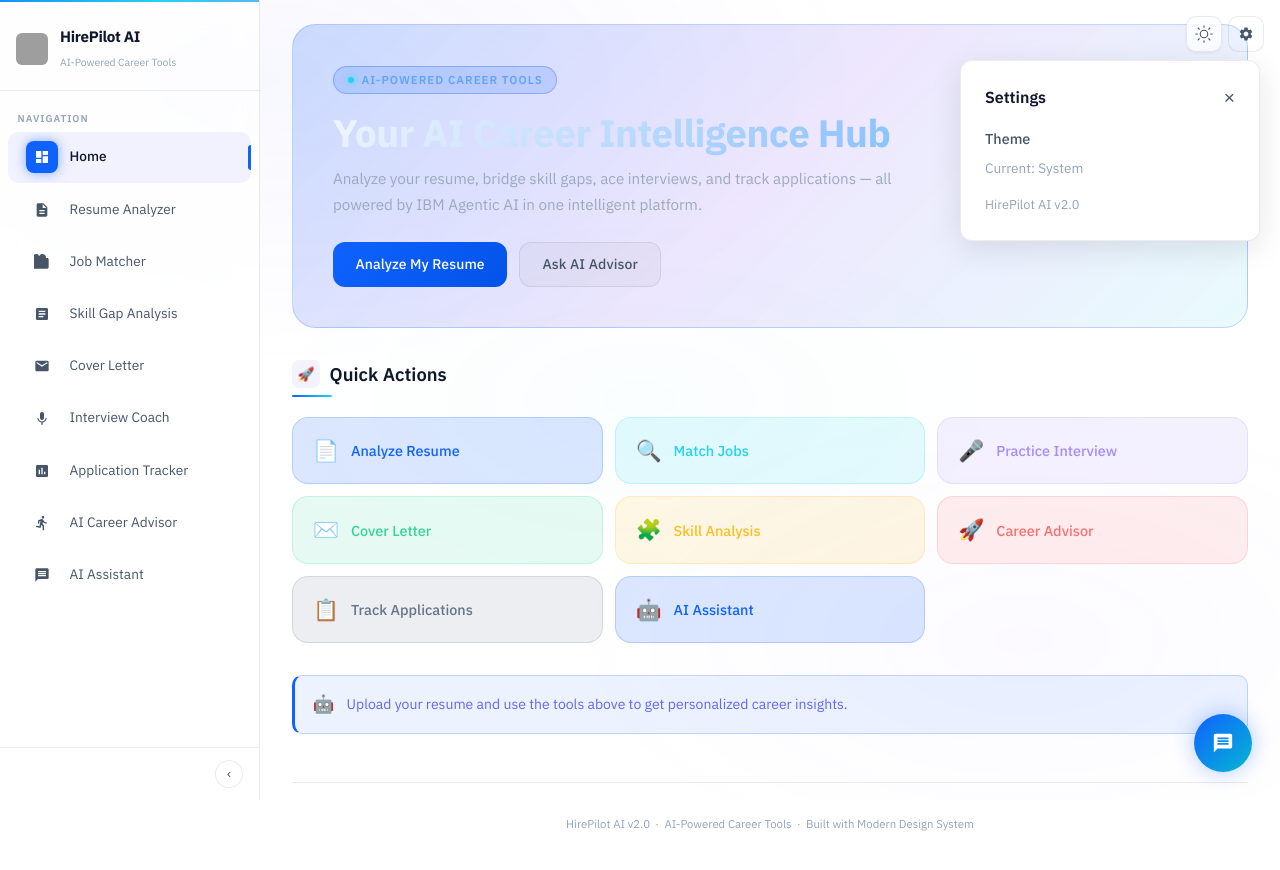
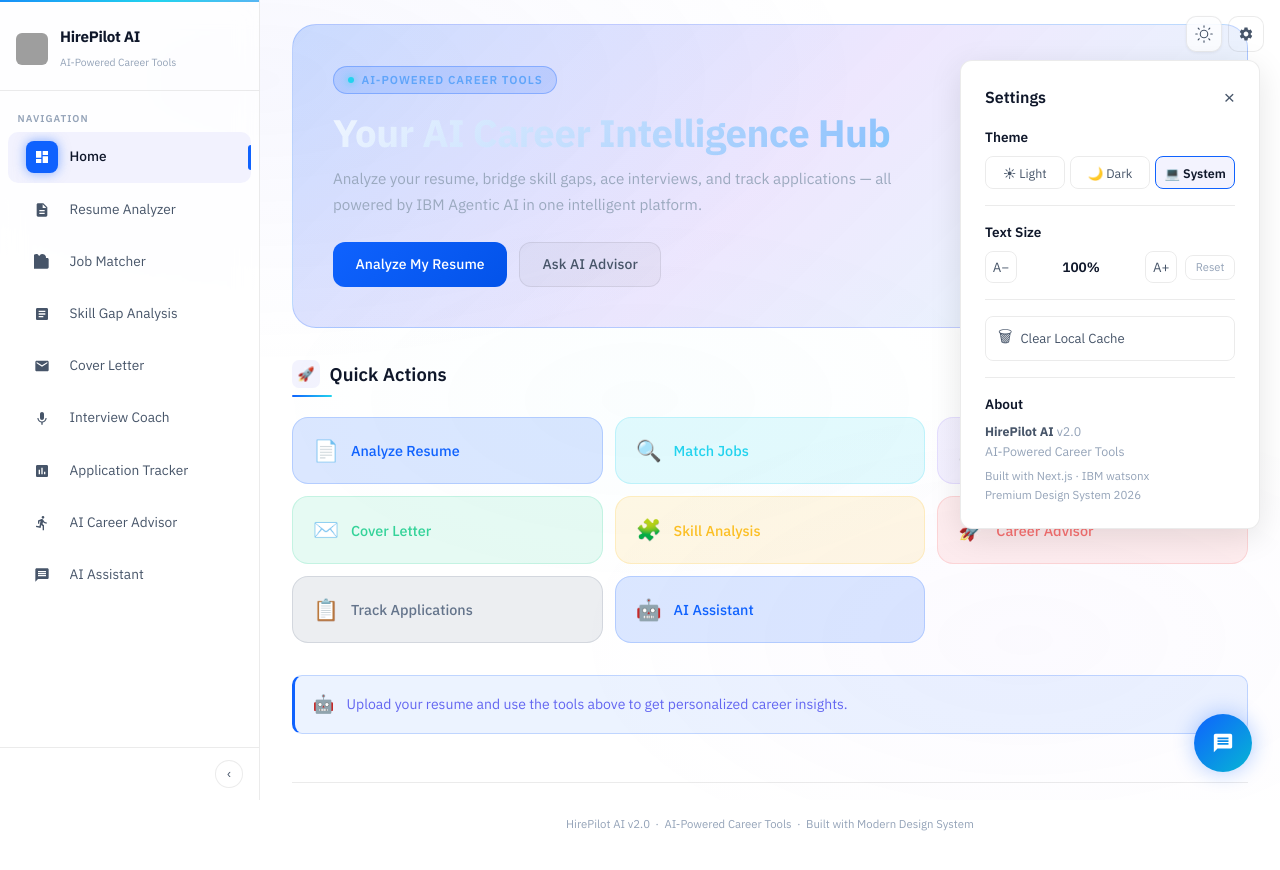
Before and after one commit to sougandhhhhh/HirePilot, a Next.js app: page / in a window 1280 px wide. Both pictures are taken after a click on the button 1246 px from the left and 34 px from the top of the page. Shown: the top 870 px of the page. Built offline with nearby package versions, Linux system fonts and the light colour scheme; grey boxes are pictures that could not be loaded.

Commit message:
Fix wxoLoader config format; add text size, cache clear, about to settings

```diff
--- a/components/Layout.js
+++ b/components/Layout.js
@@ -36,10 +36,23 @@
   const [mobileOpen, setMobileOpen] = useState(false);
   const [mounted, setMounted] = useState(false);
   const [showSettings, setShowSettings] = useState(false);
-  const { theme } = useTheme();
+  const [fontSize, setFontSize] = useState(100);
+  const { theme, setTheme } = useTheme();
 
   useEffect(() => { setMounted(true); }, []);
   useEffect(() => { setMobileOpen(false); }, [router.pathname]);
+
+  useEffect(() => {
+    try {
+      const saved = localStorage.getItem('hirepilot-font-size');
+      if (saved) setFontSize(parseInt(saved, 10));
+    } catch {}
+  }, []);
+
+  useEffect(() => {
+    document.documentElement.style.fontSize = `${fontSize}%`;
+    try { localStorage.setItem('hirepilot-font-size', String(fontSize)); } catch {}
+  }, [fontSize]);
 
   const toggleSettings = () => {
     setShowSettings(!showSettings);
@@ -208,14 +221,129 @@
               ×
             </button>
           </div>
-          <div style={{ marginBottom: '1rem' }}>
-            <label style={{ display: 'block', marginBottom: '0.5rem', fontSize: '0.9rem', fontWeight: 500, color: 'var(--text-secondary)' }}>Theme</label>
-            <div style={{ fontSize: '0.85rem', color: 'var(--text-muted)' }}>
-              Current: {theme.charAt(0).toUpperCase() + theme.slice(1)}
+
+          {/* Theme */}
+          <div style={{ marginBottom: '1rem', paddingBottom: '1rem', borderBottom: '1px solid var(--glass-border)' }}>
+            <label style={{ display: 'block', marginBottom: '0.5rem', fontSize: '0.85rem', fontWeight: 600, color: 'var(--text-primary)' }}>Theme</label>
+            <div style={{ display: 'flex', gap: '.35rem', flexWrap: 'wrap' }}>
+              {[
+                { id: 'light', label: '☀ Light' },
+                { id: 'dark', label: '🌙 Dark' },
+                { id: 'system', label: '💻 System' },
+              ].map((opt) => (
+                <button
+                  key={opt.id}
+                  onClick={() => setTheme(opt.id)}
+                  style={{
+                    flex: 1, minWidth: 70,
+                    padding: '.45rem .5rem',
+                    borderRadius: 8,
+                    border: theme === opt.id ? '1px solid var(--ibm-blue)' : '1px solid var(--glass-border)',
+                    background: theme === opt.id ? 'var(--ibm-blue-soft)' : 'transparent',
+                    color: theme === opt.id ? 'var(--text-primary)' : 'var(--text-secondary)',
+                    cursor: 'pointer',
+                    fontSize: '.78rem',
+                    fontWeight: theme === opt.id ? 600 : 400,
+                    fontFamily: 'inherit',
+                    transition: 'all .15s ease',
+                  }}
+                >
+                  {opt.label}
+                </button>
+              ))}
             </div>
           </div>
-          <div style={{ fontSize: '0.8rem', color: 'var(--text-muted)' }}>
-            HirePilot AI v2.0
+
+          {/* Text Size */}
+          <div style={{ marginBottom: '1rem', paddingBottom: '1rem', borderBottom: '1px solid var(--glass-border)' }}>
+            <label style={{ display: 'block', marginBottom: '0.5rem', fontSize: '0.85rem', fontWeight: 600, color: 'var(--text-primary)' }}>Text Size</label>
+            <div style={{ display: 'flex', alignItems: 'center', gap: '.5rem' }}>
+              <button
+                onClick={() => setFontSize(Math.max(80, fontSize - 10))}
+                disabled={fontSize <= 80}
+                style={{
+                  width: 32, height: 32, borderRadius: 8,
+                  border: '1px solid var(--glass-border)',
+                  background: 'transparent',
+                  color: 'var(--text-secondary)',
+                  cursor: 'pointer', fontFamily: 'inherit',
+                  display: 'flex', alignItems: 'center', justifyContent: 'center',
+                  opacity: fontSize <= 80 ? 0.4 : 1,
+                }}
+              >A−</button>
+              <div style={{
+                flex: 1, textAlign: 'center',
+                fontSize: '0.85rem', fontWeight: 600,
+                color: 'var(--text-primary)',
+              }}>{fontSize}%</div>
+              <button
+                onClick={() => setFontSize(Math.min(140, fontSize + 10))}
+                disabled={fontSize >= 140}
+                style={{
+                  width: 32, height: 32, borderRadius: 8,
+                  border: '1px solid var(--glass-border)',
+                  background: 'transparent',
+                  color: 'var(--text-secondary)',
+                  cursor: 'pointer', fontFamily: 'inherit',
+                  display: 'flex', alignItems: 'center', justifyContent: 'center',
+                  opacity: fontSize >= 140 ? 0.4 : 1,
+                }}
+              >A+</button>
+              <button
+                onClick={() => setFontSize(100)}
+                style={{
+                  padding: '.3rem .6rem', borderRadius: 8,
+                  border: '1px solid var(--glass-border)',
+                  background: 'transparent',
+                  color: 'var(--text-muted)',
+                  cursor: 'pointer', fontFamily: 'inherit',
+                  fontSize: '.7rem',
+                }}
+              >Reset</button>
+            </div>
+          </div>
+
+          {/* Clear Cache */}
+          <div style={{ marginBottom: '1rem', paddingBottom: '1rem', borderBottom: '1px solid var(--glass-border)' }}>
+            <button
+              onClick={() => {
+                if (window.confirm('Clear local cache and reload?')) {
+                  try { localStorage.clear(); } catch {}
+                  window.location.reload();
+                }
+              }}
+              style={{
+                width: '100%',
+                padding: '.5rem .75rem',
+                borderRadius: 8,
+                border: '1px solid var(--glass-border)',
+                background: 'transparent',
+                color: 'var(--text-secondary)',
+                cursor: 'pointer', fontFamily: 'inherit',
+                fontSize: '.82rem',
+                textAlign: 'left',
+                display: 'flex', alignItems: 'center', gap: '.5rem',
+                transition: 'all .15s ease',
+              }}
+              onMouseEnter={e => { e.currentTarget.style.color = 'var(--red)'; e.currentTarget.style.borderColor = 'var(--red)'; }}
+              onMouseLeave={e => { e.currentTarget.style.color = 'var(--text-secondary)'; e.currentTarget.style.borderColor = 'var(--glass-border)'; }}
+            >
+              <span style={{ fontSize: '1rem' }}>🗑</span>
+              Clear Local Cache
+            </button>
+          </div>
+
+          {/* About */}
+          <div>
+            <label style={{ display: 'block', marginBottom: '0.35rem', fontSize: '0.85rem', fontWeight: 600, color: 'var(--text-primary)' }}>About</label>
+            <div style={{ fontSize: '0.78rem', color: 'var(--text-muted)', lineHeight: 1.6 }}>
+              <div><strong style={{ color: 'var(--text-secondary)' }}>HirePilot AI</strong> v2.0</div>
+              <div>AI-Powered Career Tools</div>
+              <div style={{ marginTop: '.35rem', fontSize: '.72rem' }}>
+                Built with Next.js &middot; IBM watsonx<br />
+                Premium Design System 2026
+              </div>
+            </div>
           </div>
         </div>
       )}
@@ -247,26 +375,29 @@
     if (!loaded || scriptLoadedRef.current) return;
     scriptLoadedRef.current = true;
 
-    const config = {
-      orchestrationID: process.env.NEXT_PUBLIC_WX_ORCHESTRATION_ID,
-      hostURL: process.env.NEXT_PUBLIC_WX_HOST_URL,
-      crn: process.env.NEXT_PUBLIC_WX_CRN,
-      agentID: process.env.NEXT_PUBLIC_WX_AGENT_ID,
-      agentEnvID: process.env.NEXT_PUBLIC_WX_AGENT_ENV_ID,
-      root: '#chat-root',
-    };
+    const hostURL = process.env.NEXT_PUBLIC_WX_HOST_URL;
+    const orchestrationID = process.env.NEXT_PUBLIC_WX_ORCHESTRATION_ID;
+    const crn = process.env.NEXT_PUBLIC_WX_CRN;
+    const agentId = process.env.NEXT_PUBLIC_WX_AGENT_ID;
+    const agentEnvId = process.env.NEXT_PUBLIC_WX_AGENT_ENV_ID;
 
-    const missingKeys = Object.entries(config).filter(([k, v]) => k !== 'root' && !v).map(([k]) => k);
-    if (missingKeys.length > 0) {
-      console.warn('[ChatBubble] Missing config:', missingKeys.join(', '));
+    const missing = [];
+    if (!orchestrationID) missing.push('NEXT_PUBLIC_WX_ORCHESTRATION_ID');
+    if (!hostURL) missing.push('NEXT_PUBLIC_WX_HOST_URL');
+    if (!crn) missing.push('NEXT_PUBLIC_WX_CRN');
+    if (!agentId) missing.push('NEXT_PUBLIC_WX_AGENT_ID');
+    if (!agentEnvId) missing.push('NEXT_PUBLIC_WX_AGENT_ENV_ID');
+
+    if (missing.length > 0) {
+      console.warn('[ChatBubble] Missing env vars:', missing.join(', '));
       if (containerRef.current) {
         containerRef.current.innerHTML = `
           <div style="display:flex;align-items:center;justify-content:center;height:100%;color:#888;font-family:system-ui;">
             <div style="text-align:center;padding:2rem;">
-              <div style="font-size:2rem;margin-bottom:0.5rem;">⚙</div>
+              <div style="font-size:2rem;margin-bottom:0.5rem;">&#9881;</div>
               <div style="font-weight:600;margin-bottom:0.25rem;">AI Assistant Not Configured</div>
-              <div style="font-size:0.85rem;color:#666;">Missing: ${missingKeys.join(', ')}</div>
-              <div style="font-size:0.75rem;color:#555;margin-top:1rem;">Add env vars to .env.local and restart dev server</div>
+              <div style="font-size:0.85rem;color:#666;">Missing: ${missing.join(', ')}</div>
+              <div style="font-size:0.75rem;color:#555;margin-top:1rem;">Add env vars and redeploy</div>
             </div>
           </div>
         `;
@@ -274,12 +405,28 @@
       return;
     }
 
+    window.wxOConfiguration = {
+      orchestrationID,
+      hostURL,
+      rootElementID: 'chat-root',
+      deploymentPlatform: 'ibmcloud',
+      crn,
+      chatOptions: {
+        agentId,
+        agentEnvironmentId: agentEnvId,
+      },
+    };
+
+    if (containerRef.current) {
+      containerRef.current.innerHTML = '';
+    }
+
     const script = document.createElement('script');
-    script.src = 'https://au-syd.watson-orchestrate.cloud.ibm.com/wxochat/wxoLoader.js?embed=true';
+    script.src = `${hostURL}/wxochat/wxoLoader.js?embed=true`;
     script.async = true;
     script.onload = () => {
-      if (window.wxoLoader && containerRef.current) {
-        window.wxoLoader(config);
+      if (window.wxoLoader) {
+        window.wxoLoader.init();
       }
     };
     script.onerror = () => {
@@ -288,7 +435,7 @@
         containerRef.current.innerHTML = `
           <div style="display:flex;align-items:center;justify-content:center;height:100%;color:#f88;font-family:system-ui;">
             <div style="text-align:center;padding:2rem;">
-              <div style="font-size:2rem;margin-bottom:0.5rem;">⚠</div>
+              <div style="font-size:2rem;margin-bottom:0.5rem;">&#9888;</div>
               <div style="font-weight:600;margin-bottom:0.25rem;">Failed to Load AI Agent</div>
               <div style="font-size:0.85rem;color:#888;">Could not load watsonx Orchestrate script</div>
             </div>
```
Also changed, not shown: components/WatsonxAgent.js (+41 -24 lines).
